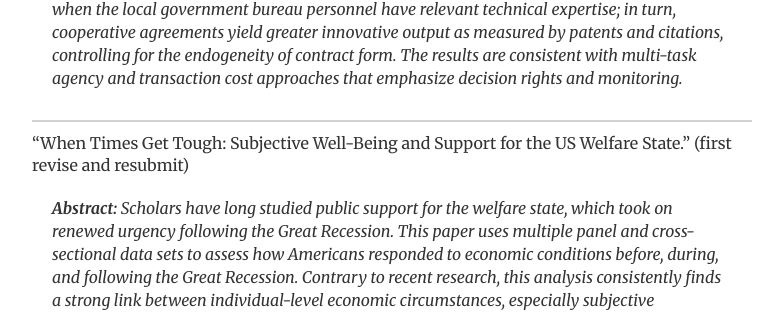
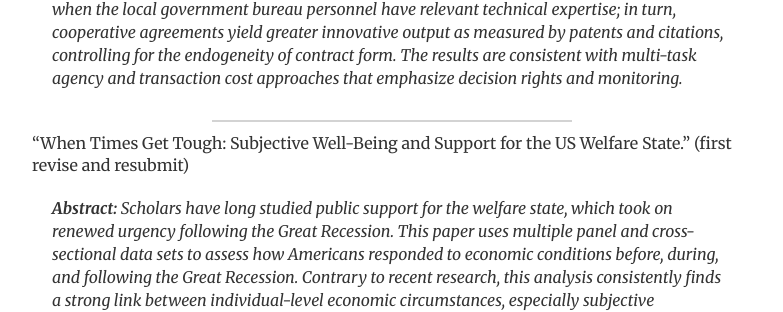
Before and after one commit to joshuarbruce/joshuarbruce.github.io, a Jekyll site: the page built from papers/index.html, in a window 1280 px wide. Shown: the part 394-706 px from the top of the page, without its empty margins (248-1031 px from the left). Built offline with Jekyll 4.4.1, drawn with Linux system fonts in a browser that asks for light colours; nearby versions of some CDN libraries.

Commit message:
Update index.html

```diff
--- a/papers/index.html
+++ b/papers/index.html
@@ -10,7 +10,7 @@ description: list of Joshua R. Bruce's papers, published and in various states o
 
   	<p>&ldquo;Public Contracting for Private Innovation: Government Capabilities, Decision Rights, and Performance Outcomes.&rdquo; (with Brian S. Silverman and John M. de Figueiredo; first revise and resubmit)</p>
 		<blockquote><i><b>Abstract: </b>We examine how the U.S. Federal Government selects governance structures for R&D contracts with private-sector firms. The government chooses between two contractual forms – grants and cooperative agreements – where the latter provides the government with substantially greater discretion over, and monitoring of, project progress. Using novel data both on R&D contracts and on the technical expertise available in specific government bureau locations, we test implications from the organizational economics and capabilities literature. We find that cooperative agreements are more likely to be used for early-stage projects and when the local government bureau personnel have relevant technical expertise; in turn, cooperative agreements yield greater innovative output as measured by patents and citations, controlling for the endogeneity of contract form. The results are consistent with multi-task agency and transaction cost approaches that emphasize decision rights and monitoring.</i></blockquote>
-			<center><div style="height: 2px; background-color:lightgrey; width:50%: margin-top: 10px; margin-bottom: 10px"></div></center>
+			<center><div style="height: 2px; background-color:lightgrey; width:50%; margin-top: 10px; margin-bottom: 10px"></div></center>
 	<p>&ldquo;When Times Get Tough: Subjective Well-Being and Support for the US Welfare State.&rdquo; (first revise and resubmit)</p>
 		<blockquote><i><b>Abstract: </b>Scholars have long studied public support for the welfare state, which took on renewed urgency following the Great Recession. This paper uses multiple panel and cross-sectional data sets to assess how Americans responded to economic conditions before, during, and following the Great Recession. Contrary to recent research, this analysis consistently finds a strong link between individual-level economic circumstances, especially subjective evaluations of economic well-being, and welfare state preferences. Political ideology, racial biases, the party of the President, and macro-economic conditions are also found to be important factors. The paper concludes by discussing underlying shifts in the economic makeup of American political affiliation, which have combined with other factors to suppress aggregate support for the welfare state in a period of severe economic loss.</i></blockquote>
 
```
